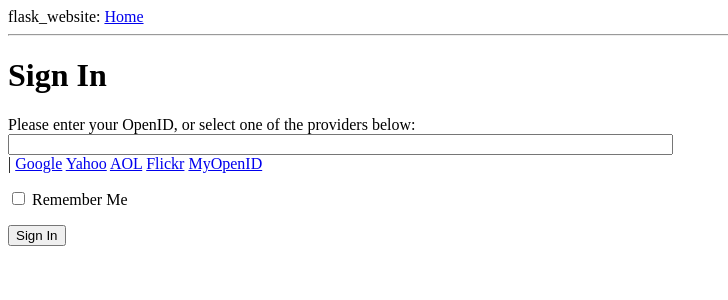
After one commit to artem1403/my_flask_website, a Flask app: page /login in a window 1280 px wide. The commit adds this page. Shown: the top 300 px of the page, without its empty margins (0-728 px from the left). Run offline with Flask 2, Linux system fonts and the light colour scheme.

Commit message:
Добавлена логин-форма без проверок и сохранения
Завершен урок 3

```diff
--- a/app/__init__.py
+++ b/app/__init__.py
@@ -1,4 +1,6 @@
 from flask import Flask
 
 app = Flask(__name__)
+app.config.from_object('config')
+
 from app import views
--- /dev/null
+++ b/app/forms.py
@@ -0,0 +1,8 @@
+from flask_wtf import FlaskForm
+from wtforms import TextField, BooleanField
+from wtforms.validators import DataRequired
+
+
+class LoginForm(FlaskForm):
+    openid = TextField('openid', validators=[DataRequired()])
+    remember_me = BooleanField('remember_me', default=False)
--- a/app/templates/base.html
+++ b/app/templates/base.html
@@ -1,7 +1,7 @@
 <html>
   <head>
     {% if title %}
-    <title>{{title}} - microblog</title>
+    <title>{{title}} - flask-website</title>
     {% else %}
     <title>microblog</title>
     {% endif %}
@@ -9,6 +9,15 @@
   <body>
     <div>flask_website: <a href="/index">Home</a></div>
     <hr>
+    {% with messages = get_flashed_messages() %}
+    {% if messages %}
+    <ul>
+      {% for message in messages %}
+        <li>{{ message }}</li>
+      {% endfor %}
+    </ul>
+    {% endif %}
+    {% endwith %}
     {% block content %}{% endblock %}
   </body>
 </html>
--- /dev/null
+++ b/app/templates/login.html
@@ -0,0 +1,34 @@
+<!-- extend from base layout -->
+{% extends "base.html" %}
+
+{% block content %}
+<script TYPE="text/javascript">
+    function set_openid(openid, pr)
+    {
+        u = openid.search('<username>')
+        if (u != -1) {
+            // openid requires username
+            user = promt('Enter your ' + pr + ' username:')
+            openid = openid.substr(0, u) + user
+        }
+        form = document.forms['login'];
+        form.elements['openid'].value = openid
+    }
+</script>
+<h1>Sign In</h1>
+<form action="" method="post" name="login">
+    {{form.hidden_tag()}}
+    <p>
+        Please enter your OpenID, or select one of the providers below:<br>
+        {{form.openid(size=80)}}
+        {% for error in form.errors.openid %}
+        <span style="color: red">[{{error}}]</span>
+        {% endfor %}<br>
+        |{% for pr in providers %}
+        <a href="javascript:set_openid('{{pr.url}}','{{pr.name}}')">{{pr.name}}</a>
+        {% endfor %}
+    </p>
+    <p>{{form.remember_me}} Remember Me</p>
+    <p><input type="submit" value="Sign In"></p>
+</form>
+{% endblock %}
--- a/app/views.py
+++ b/app/views.py
@@ -1,23 +1,37 @@
-from flask import render_template
+from flask import render_template, flash, redirect
 from app import app
+from app.forms import LoginForm
+
 
 @app.route('/')
 @app.route('/index')
 def index():
-	user = { 'nickname': 'Artem'}
+    user = { 'nickname': 'Artem'}
 
-	posts = [
-	{
-		'author': {'nickname': 'John'},
-		'body': 'Beautiful day in Portland!'
-	},
-	{
-		'author': {'nickname': 'Susan'},
-		'body': 'The Avengers movie was so cool!'
-	}
-	]
-	return render_template("index.html",
-		title = "Home",
-		user = user,
-		posts = posts
-		)
+    posts = [
+    {
+        'author': {'nickname': 'John'},
+        'body': 'Beautiful day in Portland!'
+    },
+    {
+        'author': {'nickname': 'Susan'},
+        'body': 'The Avengers movie was so cool!'
+    }
+    ]
+    return render_template("index.html",
+        title = "Home",
+        user = user,
+        posts = posts
+        )
+
+
+@app.route('/login', methods=('GET', 'POST'))
+def login():
+    form = LoginForm()
+    if form.validate_on_submit():
+        flash('Login requested for OpenID="' + form.openid.data + '", remember_me=' + str(form.remember_me.data))
+        return redirect('/index')
+    return render_template('login.html',
+                            title='Sign In',
+                            form=form,
+                           providers=app.config['OPENID_PROVIDERS'])
--- a/run.py
+++ b/run.py
@@ -1,2 +1,2 @@
 from app import app
-app.run(debug = True)
+app.run(debug=True)
```
Also changed, not shown: config.py (added, +8 -0 lines), 1 other file.
